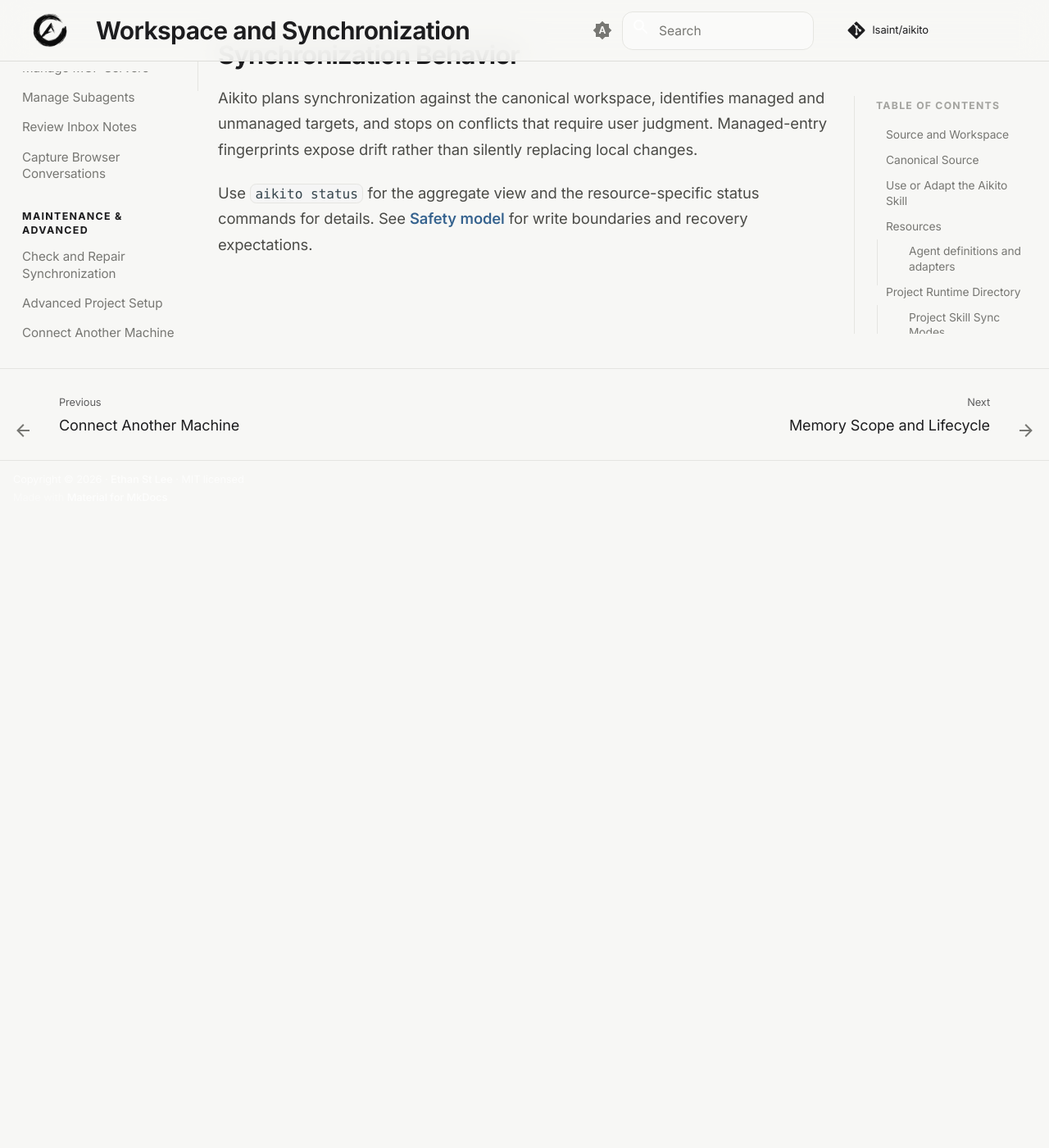
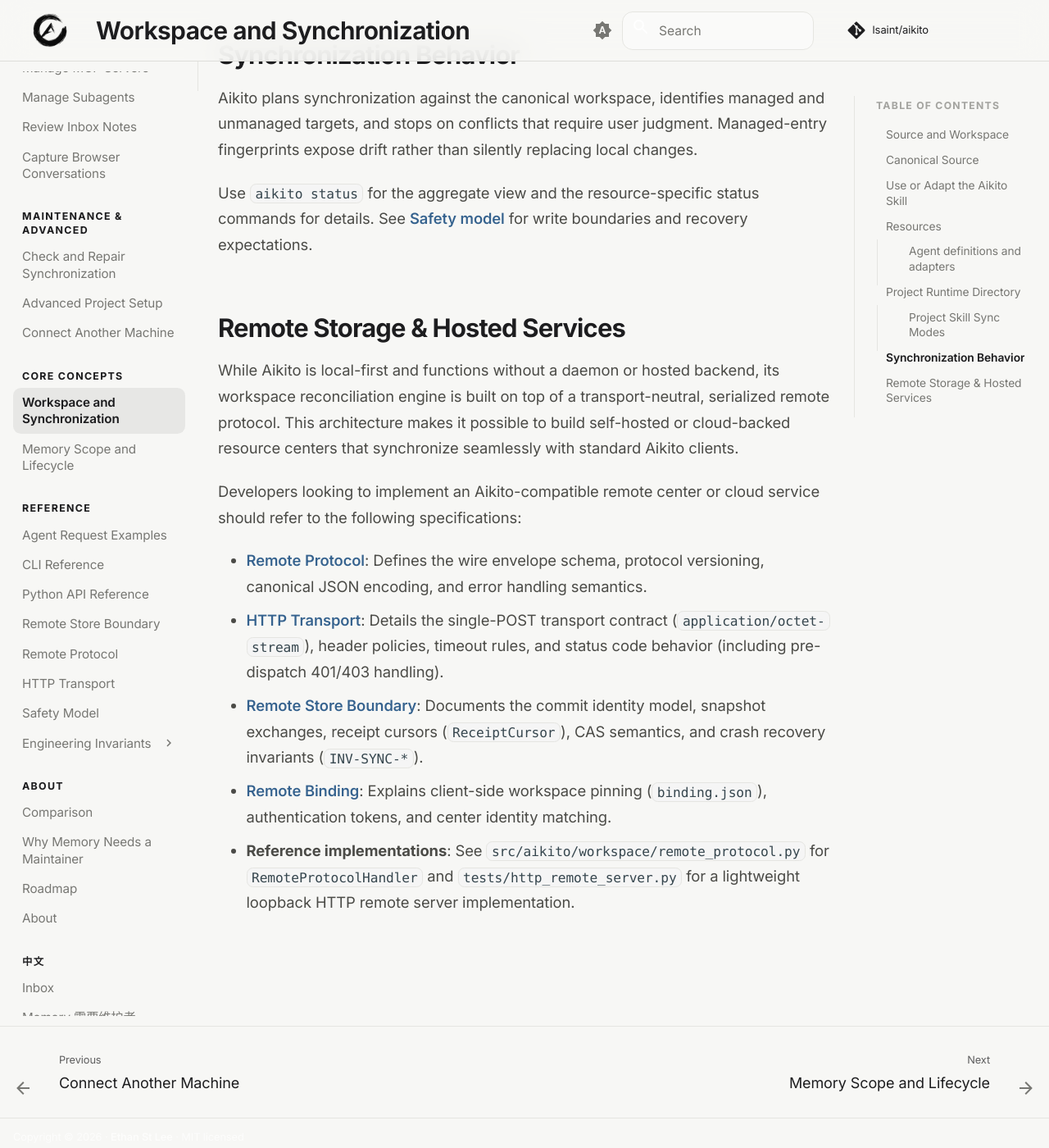
Before and after one commit to lsaint/aikito, an MkDocs documentation site: the page built from docs/architecture.md, in a window 1280 px wide and 1400 px high, scrolled down 6412 px. Shown: the whole window at 82% size. Built offline with MkDocs 1.6.1 and Material for MkDocs 9.7.7, drawn with Linux system fonts in a browser that asks for light colours; comment, search, counter and statistics services are not loaded; before the commit the page ends 7042 px from its top, so only the background shows below that.

Commit message:
docs: add remote storage and hosted service guide

```diff
--- a/docs/architecture.md
+++ b/docs/architecture.md
@@ -186,3 +186,30 @@
 Use `aikito status` for the aggregate view and the resource-specific status
 commands for details. See [Safety model](safety.md) for write boundaries and
 recovery expectations.
+
+## Remote Storage & Hosted Services
+
+While Aikito is local-first and functions without a daemon or hosted backend,
+its workspace reconciliation engine is built on top of a transport-neutral,
+serialized remote protocol. This architecture makes it possible to build
+self-hosted or cloud-backed resource centers that synchronize seamlessly
+with standard Aikito clients.
+
+Developers looking to implement an Aikito-compatible remote center or cloud
+service should refer to the following specifications:
+
+- **[Remote Protocol](architecture/remote-protocol.md)**: Defines the wire
+  envelope schema, protocol versioning, canonical JSON encoding, and error
+  handling semantics.
+- **[HTTP Transport](architecture/http-transport.md)**: Details the single-POST
+  transport contract (`application/octet-stream`), header policies, timeout
+  rules, and status code behavior (including pre-dispatch 401/403 handling).
+- **[Remote Store Boundary](architecture/remote-store-boundary.md)**: Documents
+  the commit identity model, snapshot exchanges, receipt cursors (`ReceiptCursor`),
+  CAS semantics, and crash recovery invariants (`INV-SYNC-*`).
+- **[Remote Binding](architecture/remote-binding.md)**: Explains client-side
+  workspace pinning (`binding.json`), authentication tokens, and center identity
+  matching.
+- **Reference implementations**: See `src/aikito/workspace/remote_protocol.py`
+  for `RemoteProtocolHandler` and `tests/http_remote_server.py` for a lightweight
+  loopback HTTP remote server implementation.
```
Also changed, not shown: README.md (+1 -0 lines), README.zh-CN.md (+1 -0 lines).
